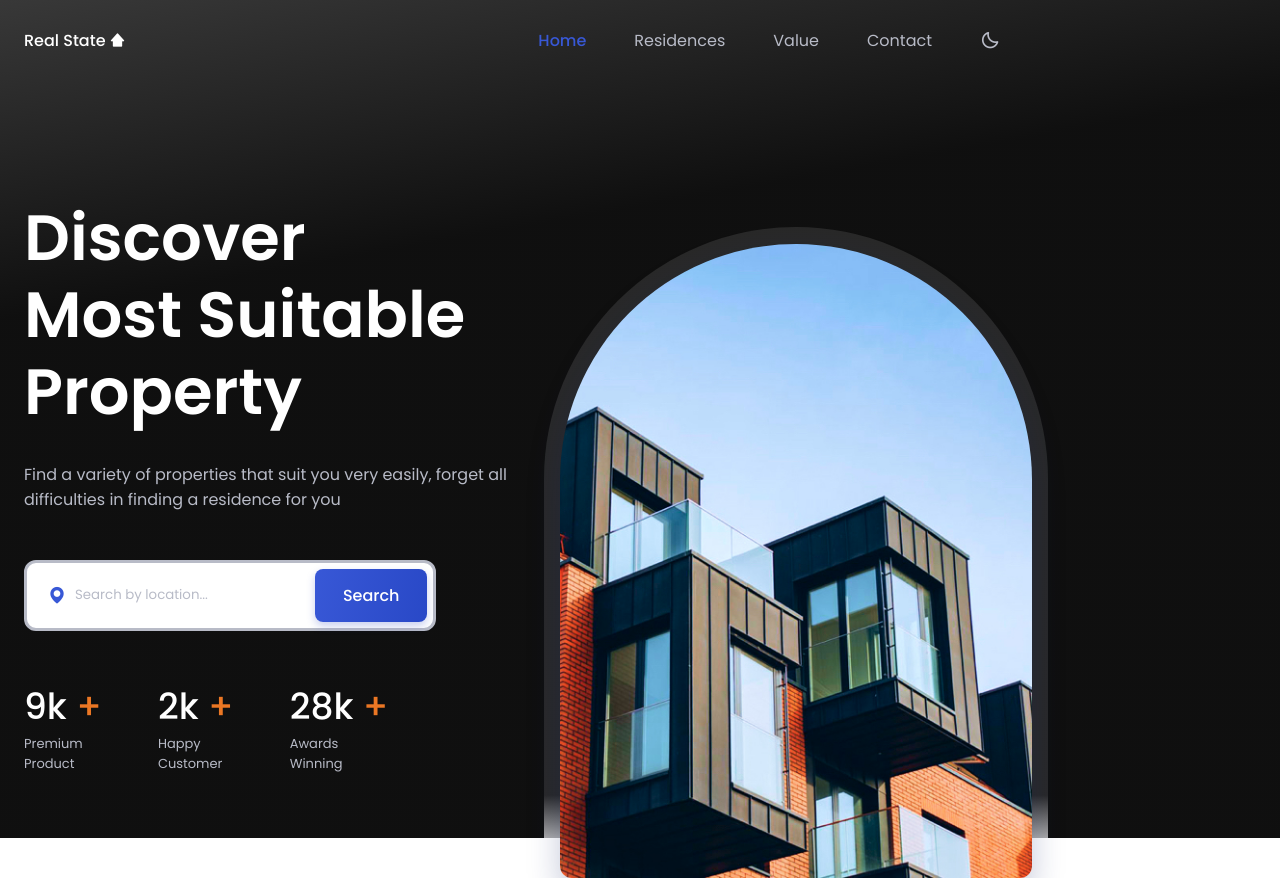
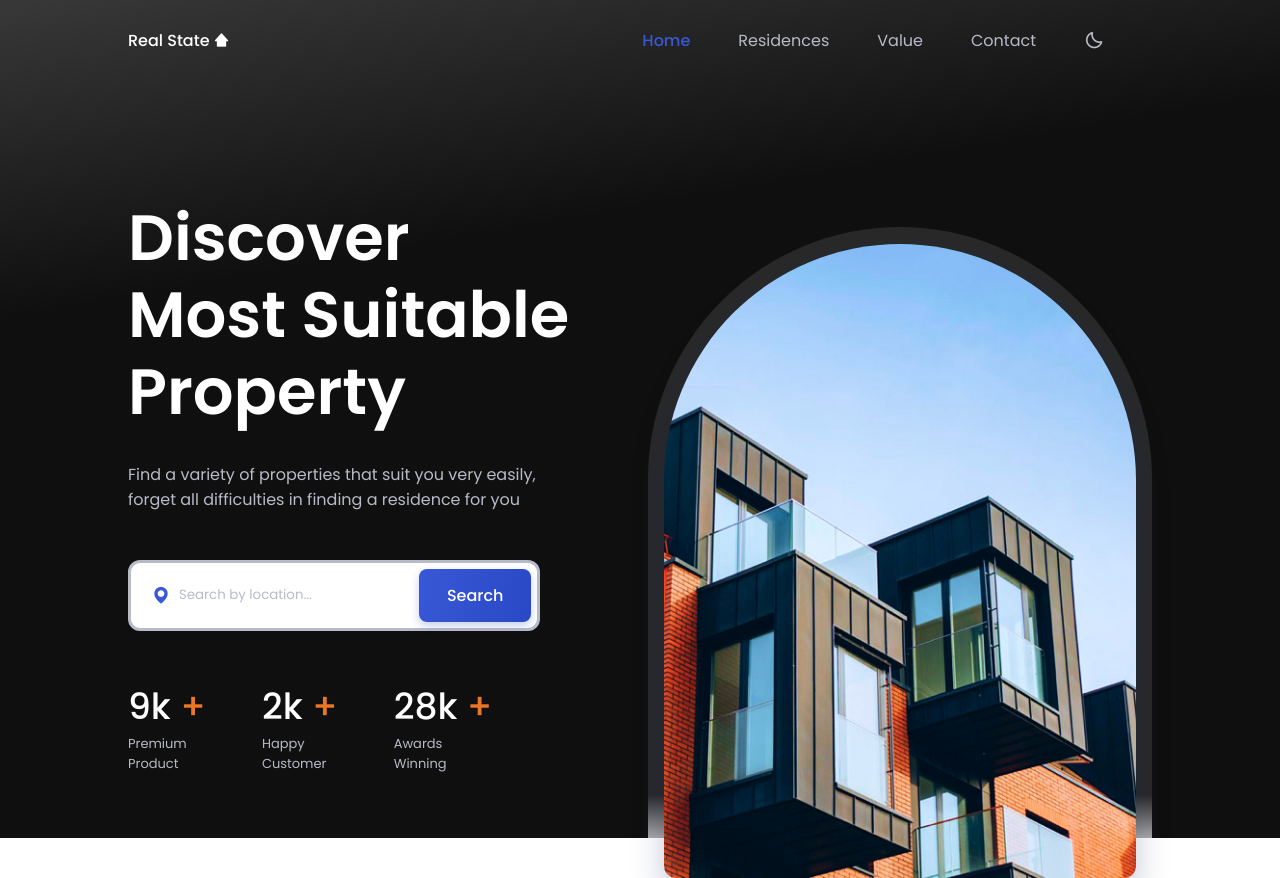
Before and after one commit to davbaster/realstate-demo, a plain HTML site: page index.html in a window 1280 px wide. Shown: the top 878 px of the page. Drawn offline with nearby package versions, Linux system fonts and the light colour scheme.

Commit message:
finish media screens

```diff
--- a/assets/css/styles.css
+++ b/assets/css/styles.css
@@ -1203,8 +1203,25 @@ body.dark-theme{
     bottom: 3rem;
     right: 3rem;
   }
+}
+
+@media screen and (min-width: 1040px) {
+  .container{
+    margin-left: auto;
+    margin-right: auto;
+  }
+  .home__container{
+    column-gap: 4rem;
+  }
+}
+/* For 2K & 4K resolutions */
+/* 2:27:50 */
+@media screen and (min-width: 2048px) {
+  body{
+    zoom: 1.5;
+  }
+}
+
+@media screen and (min-width: 3840px) {
 
 }
-
-/* For 2K & 4K resolutions */
-/* 2:27:50 */
--- a/assets/js/main.js
+++ b/assets/js/main.js
@@ -113,3 +113,19 @@ themeButton.addEventListener('click', () => {
 })
 
 /*=============== SCROLL REVEAL ANIMATION ===============*/
+const sr = ScrollReveal({
+    origin: 'top',
+    distance: '60px',
+    duration: 2500,
+    delay: 400,
+    // reset: true
+})
+
+sr.reveal('.home__title, .popular__container, .footer__container')
+sr.reveal('.home__description, .footer__info', {delay: 500})
+sr.reveal('.home__search', {delay: 600})
+sr.reveal('.home__value', {delay: 700})
+sr.reveal('.home__images', {delay: 800, origin: 'bottom'})
+sr.reveal('.logos__img', {interval: 100})
+sr.reveal('.value__images, .contact__content', {origin: 'left'})
+sr.reveal('.value__content, .contact__images', {origin: 'right'})
--- a/index.html
+++ b/index.html
@@ -584,7 +584,7 @@
         </a>
 
         <!--=============== SCROLLREVEAL ===============-->
-        <script src=""></script>
+        <script src="assets/js/scrollreveal.min.js"></script>
 
         <!--=============== SWIPER JS ===============-->
         <script src="assets/js/swiper-bundle.min.js"></script>
```
